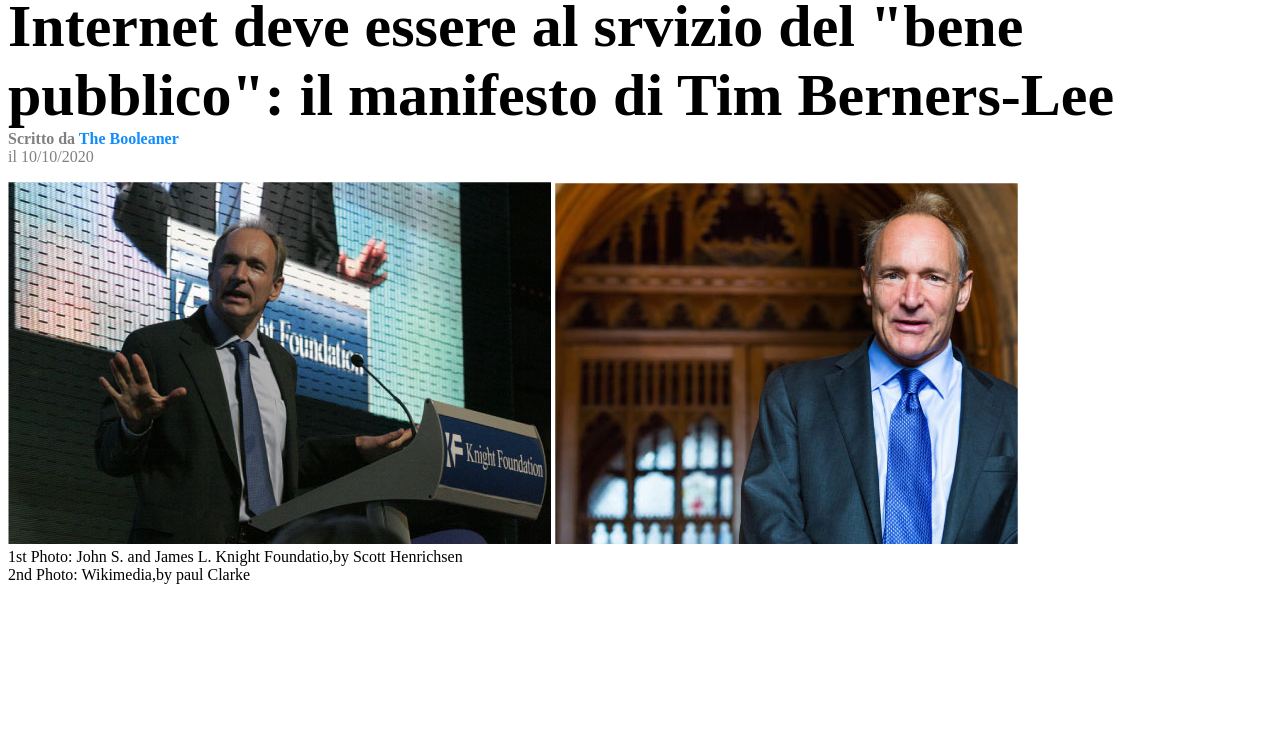
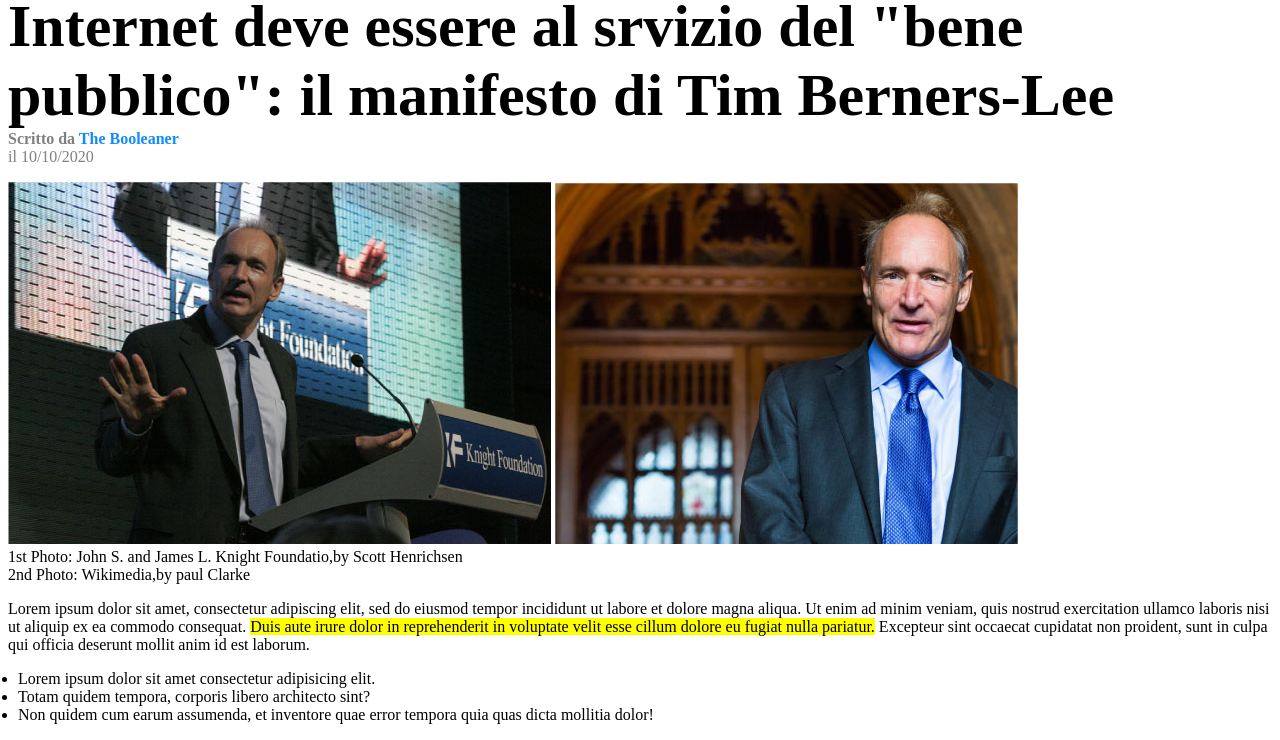
Before and after one commit to Timjxyz/html-css-booleaner, a plain HTML site: page index.html in a window 1280 px wide. Shown: the part 173-913 px from the top of the page. Before the commit the page ends 800 px from the top, so only its background shows below. Drawn offline with Linux system fonts and the light colour scheme.

Commit message:
Completata sezione paragrafo e lista

```diff
--- a/index.html
+++ b/index.html
@@ -50,6 +50,34 @@
 
         </section>
              <!-- Fine sezione con titolo e immagini -->
+
+             <!-- Inizio sezione con paragrafo articolo e lista -->
+        <section>
+
+            <!-- Paragrafo articolo -->
+            <p class="paragrafo">Lorem ipsum dolor sit amet, consectetur adipiscing elit, sed do eiusmod tempor incididunt ut labore et dolore magna aliqua. Ut enim ad minim veniam, quis nostrud exercitation ullamco laboris nisi ut aliquip ex ea commodo consequat. <span> Duis aute irure dolor in reprehenderit in voluptate velit esse cillum dolore eu fugiat nulla pariatur.</span> Excepteur sint occaecat cupidatat non proident, sunt in culpa qui officia deserunt mollit anim id est laborum.</p>
+            <!-- Fine paragrafo articolo -->
+
+            <!-- Inizio lista -->
+            <div>
+                <ul id="lista">
+                    <li>
+                        Lorem ipsum dolor sit amet consectetur adipisicing elit.
+                    </li>
+
+                    <li>
+                        Totam quidem tempora, corporis libero architecto sint?
+                    </li>
+                    <li>
+                        Non quidem cum earum assumenda, et   inventore quae error tempora quia quas dicta mollitia dolor!
+                    </li>
+                </ul>
+            </div>
+            <!-- Fine lista -->
+
+        </section>
+        <!-- Fine sezione con paragrafo articolo e lista -->
+
     </main>
 
 </body>
--- a/style.css
+++ b/style.css
@@ -32,3 +32,11 @@ header{
 .immagini-descrizione p{
     margin-top: 0%;
 }
+
+.paragrafo span{
+    background-color: yellow;
+}
+
+#lista{
+    padding-left: 10px;
+}
```
